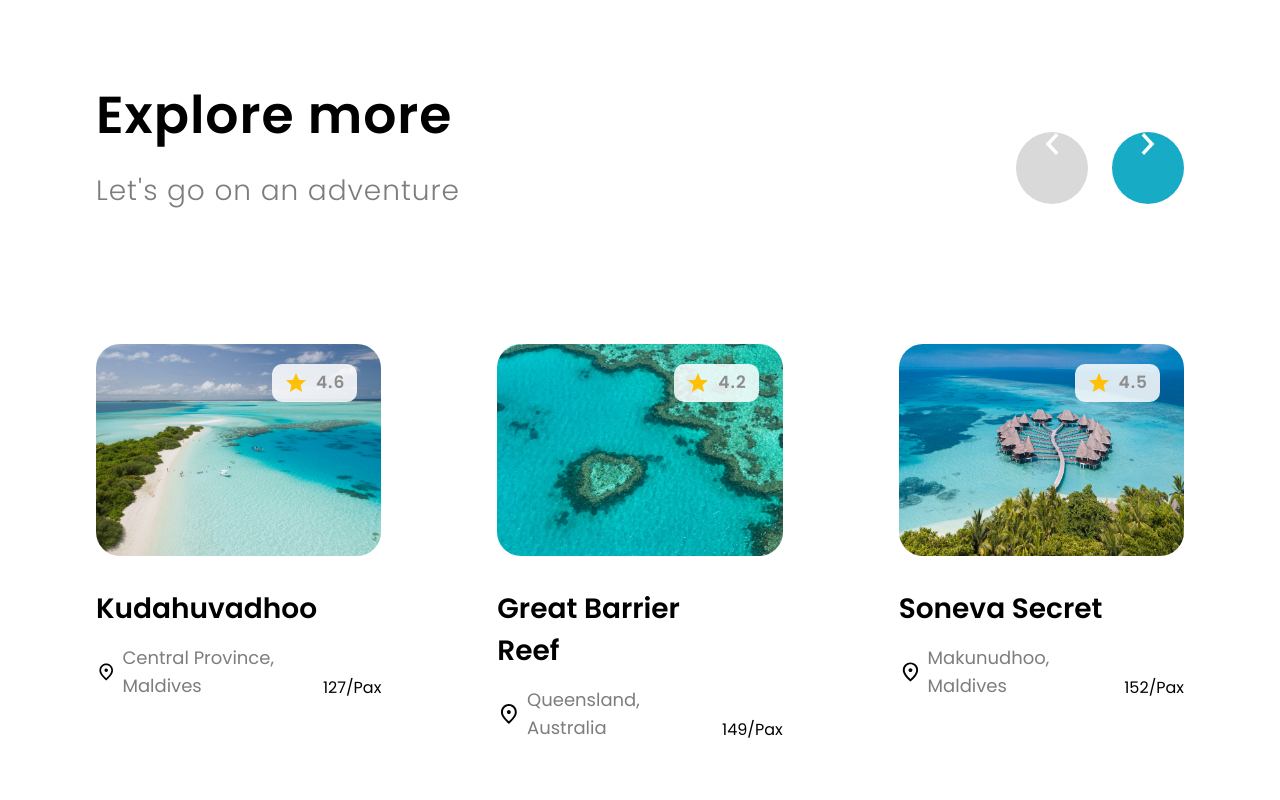
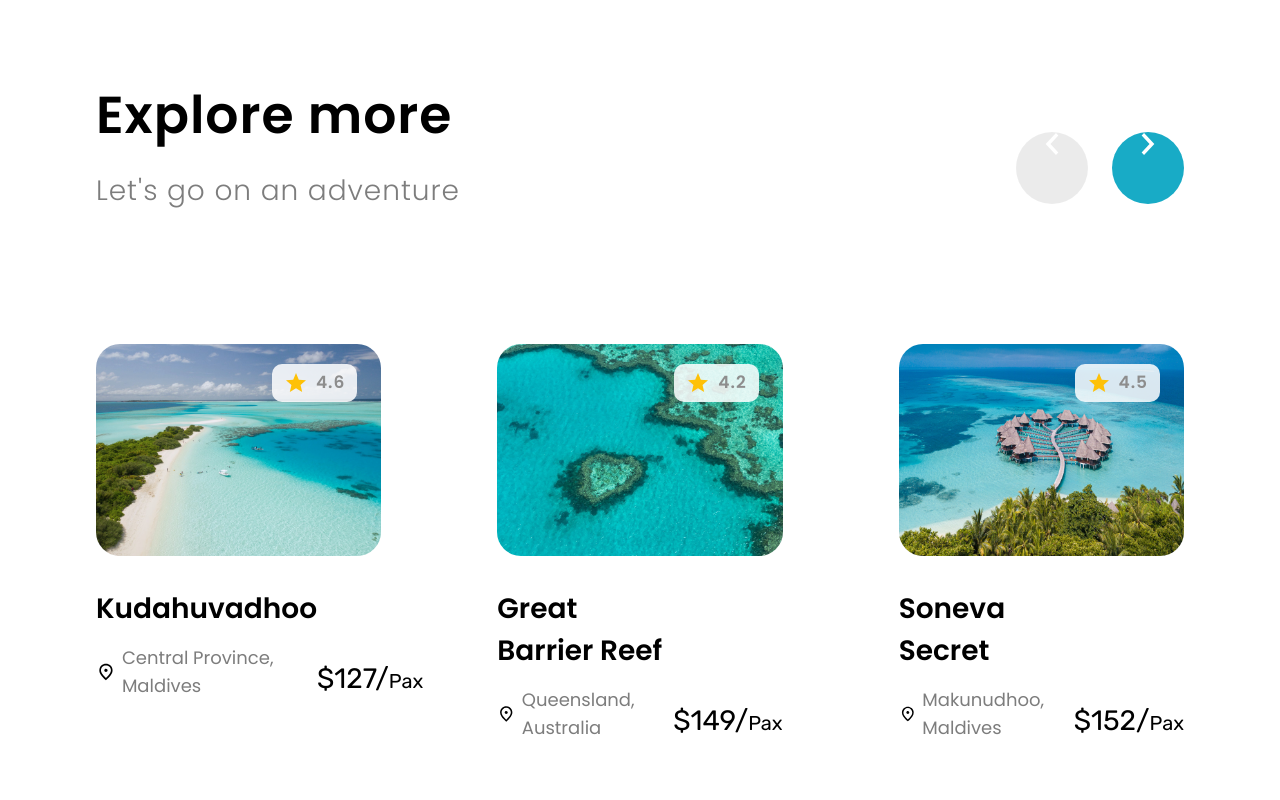
Before and after one commit to JackyL1030/Travel-Landing-Page, a React (Vite) app: page / in a window 1280 px wide. Shown: the part 4480-5280 px from the top of the page. Built offline with nearby package versions, Linux system fonts and the light colour scheme.

Commit message:
feat: enhance ExploreMore component with pagination and motion effects for Location items

```diff
--- a/src/components/ExploreMore/ExploreMore.tsx
+++ b/src/components/ExploreMore/ExploreMore.tsx
@@ -1,9 +1,20 @@
+import { useState } from "react";
+import { LOCATION_CARDS_SHOWN } from "../../utils/constants";
 import { locations } from "../../utils/content";
 import CaretUp from "../Icons/CaretUp";
 import Location from "./Location";
 
 export default function ExploreMore() {
-  const renderLocations = locations.slice(0, 6);
+  const [currentIndex, setCurrentIndex] = useState<number>(0);
+
+  const totalLocations = locations.length;
+  const renderLocations = locations.slice(
+    currentIndex,
+    currentIndex + LOCATION_CARDS_SHOWN,
+  );
+
+  const handleRightClick = () => setCurrentIndex((prevIndex) => prevIndex + 1);
+  const handleLeftClick = () => setCurrentIndex((prevIndex) => prevIndex - 1);
 
   return (
     <section className="px-24 py-26">
@@ -19,10 +30,20 @@ export default function ExploreMore() {
           </div>
 
           <div className="mb-2 flex gap-x-6">
-            <button className="bg-grey-300 not-disabled:hover:bg-grey-400 flex size-18 cursor-pointer place-content-center rounded-full transition-all duration-200 disabled:cursor-not-allowed disabled:opacity-50">
+            <button
+              className="bg-grey-300 not-disabled:hover:bg-grey-400 flex size-18 cursor-pointer place-content-center rounded-full transition-all duration-200 disabled:cursor-not-allowed disabled:opacity-50"
+              aria-label="arrow left"
+              onClick={handleLeftClick}
+              disabled={currentIndex === 0}
+            >
               <CaretUp className="w-6 -rotate-90 fill-white" />
             </button>
-            <button className="bg-primary-700 not-disabled:hover:bg-primary-800 flex size-18 cursor-pointer place-content-center rounded-full transition-all duration-200 disabled:cursor-not-allowed disabled:opacity-50">
+            <button
+              className="bg-primary-700 not-disabled:hover:bg-primary-800 flex size-18 cursor-pointer place-content-center rounded-full transition-all duration-200 disabled:cursor-not-allowed disabled:opacity-50"
+              aria-label="arrow right"
+              onClick={handleRightClick}
+              disabled={currentIndex >= totalLocations - LOCATION_CARDS_SHOWN}
+            >
               <CaretUp className="w-6 rotate-90 fill-white" />
             </button>
           </div>
--- a/src/components/ExploreMore/Location.tsx
+++ b/src/components/ExploreMore/Location.tsx
@@ -1,3 +1,4 @@
+import { motion } from "motion/react";
 import { type Location } from "../../utils/contentTypes";
 import { Location as LocationIcon } from "../Icons/Location";
 import Star from "../Icons/Star";
@@ -8,7 +9,13 @@ interface LocationProps {
 
 export default function Location({ location }: LocationProps) {
   return (
-    <li className="group cursor-pointer">
+    <motion.li
+      initial={{ opacity: 0, y: 20 }}
+      animate={{ opacity: 1, y: 0 }}
+      exit={{ opacity: 0, y: 20 }}
+      transition={{ duration: 0.35, ease: "easeInOut" }}
+      className="group cursor-pointer"
+    >
       <div className="relative mb-8 overflow-hidden rounded-3xl">
         <img
           src={location.img}
@@ -32,10 +39,10 @@ export default function Location({ location }: LocationProps) {
             <p className="text-grey-700 text-lg">{location.location}</p>
           </div>
         </div>
-        <p>
-          {location.pricePerPerson}/<span>Pax</span>
+        <p className="font-rubik text-[1.75rem]">
+          ${location.pricePerPerson}/<span className="text-[1.25rem]">Pax</span>
         </p>
       </div>
-    </li>
+    </motion.li>
   );
 }
--- /dev/null
+++ b/src/utils/constants.ts
@@ -0,0 +1,3 @@
+const LOCATION_CARDS_SHOWN = 6;
+
+export { LOCATION_CARDS_SHOWN };
```
